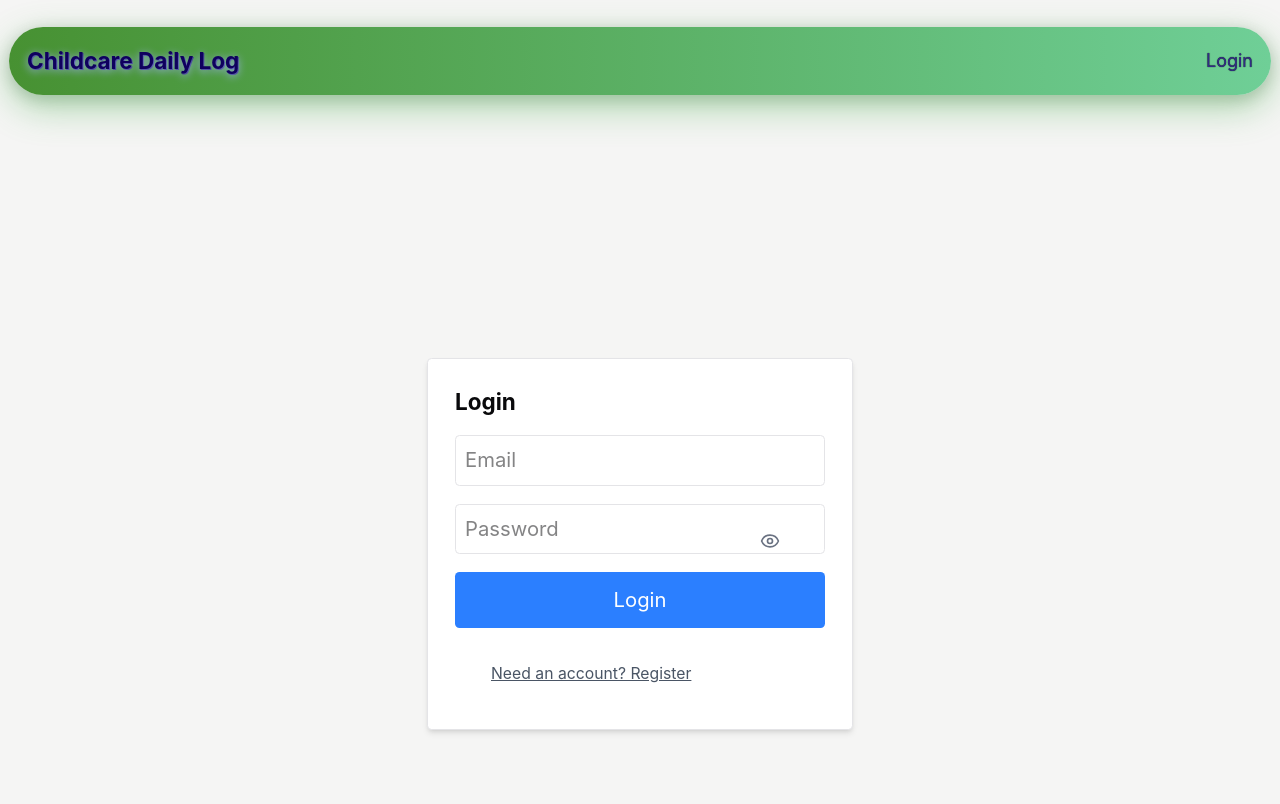
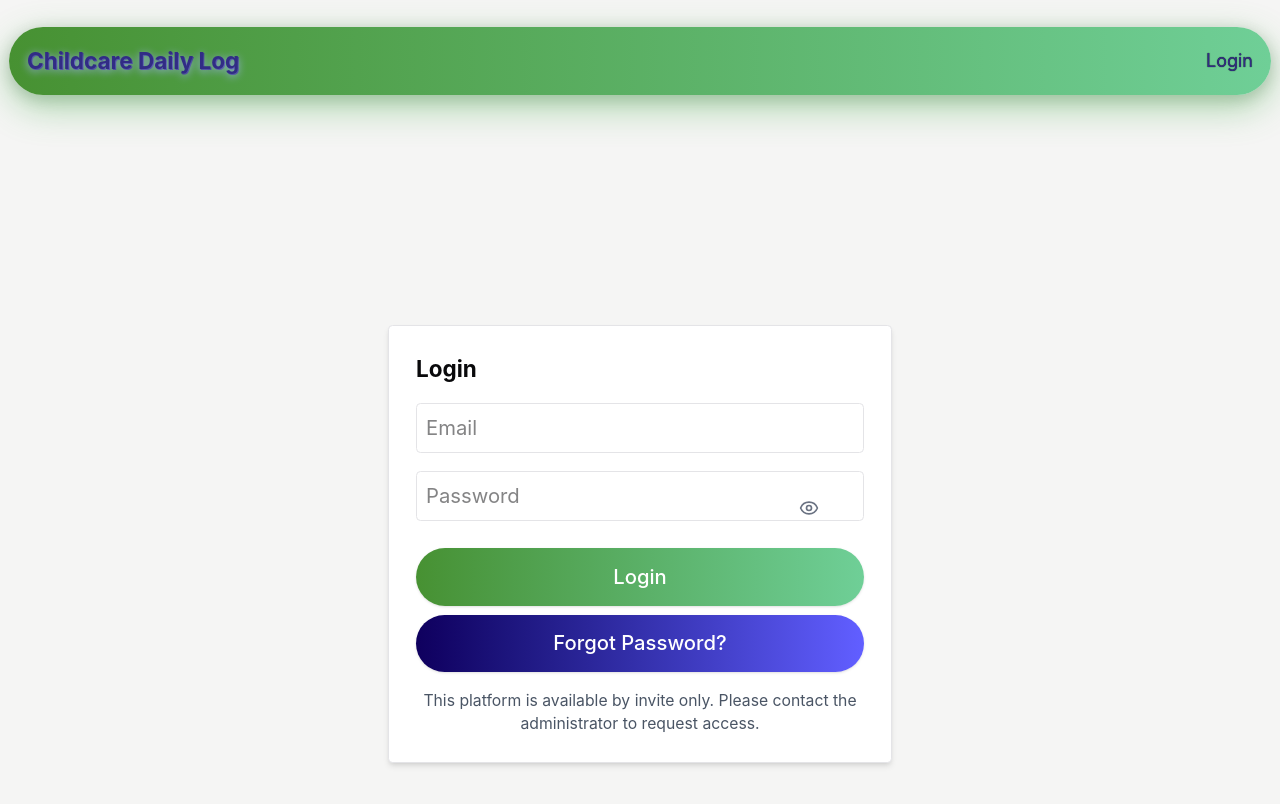
Before and after one commit to DevynJohnson/childcareDailyLog, a Next.js app in the folder childcare_daily_log/: page /auth in a window 1280 px wide. Shown: the top 804 px of the page. Built offline with nearby package versions, Linux system fonts and the light colour scheme; no server answers.

Commit message:
Updating style on manage child page. Will attempt to combine design of caregiver page with styling from child page for a consistent look.

```diff
--- a/childcare_daily_log/src/app/admin/caregivers/page.tsx
+++ b/childcare_daily_log/src/app/admin/caregivers/page.tsx
@@ -159,8 +159,8 @@ export default function CaregiverManagementPage() {
 
   return (
     <div className="p-6 space-y-6">
+        <h1 className="text-2xl font-bold text-center text-indigo-900 drop-shadow-lg" style={{ textShadow: '0 2px 8px #a5b4fc, 0 1px 0 #312e81' }}>Manage Caregivers</h1>
       <div className="flex justify-between items-center">
-        <h1 className="text-2xl font-bold">Manage Caregivers</h1>
         <Button onClick={handleCreate} className="flex items-center gap-2">
           <Plus className="w-4 h-4" />
           Add Caregiver
--- a/childcare_daily_log/src/app/admin/users/page.tsx
+++ b/childcare_daily_log/src/app/admin/users/page.tsx
@@ -9,7 +9,6 @@ import { showSuccess, showError } from "@/lib/toastUtils";
 type User = {
   email: string;
   role: string;
-  isSuperuser: boolean;
 };
 
 type ParentInfo = {
@@ -85,7 +84,6 @@ const handleSendInvite = async (email: string) => {
           {users.map(user => (
             <li key={user.email} className="text-sm">
               <span className="font-medium">{user.email}</span> — {user.role}
-              {user.isSuperuser && <span className="ml-2 text-yellow-600">(Superuser)</span>}
             </li>
           ))}
         </ul>
--- a/childcare_daily_log/src/app/globals.css
+++ b/childcare_daily_log/src/app/globals.css
@@ -1,3 +1,69 @@
+/* Responsive adjustments for mobile, tablet, and desktop */
+@media (max-width: 900px) {
+  .container, .main-content {
+    max-width: 100%;
+    padding: 1.5rem 0.5rem;
+  }
+  .card, .card-gradient {
+    max-width: 100%;
+    padding: 1.25rem;
+  }
+  .spacer {
+    height: 1rem;
+  }
+  nav, .navbar, .nav-header {
+    max-width: 100vw;
+    width: 100vw;
+    margin: 0;
+    border-radius: 0;
+  }
+  table {
+    font-size: 0.95rem;
+    max-width: 100vw;
+    overflow-x: auto;
+  }
+  th, td {
+    padding: 0.5rem 0.25rem;
+    font-size: 0.95rem;
+  }
+  button, [role="button"], input[type="button"], input[type="submit"] {
+    min-width: 44px;
+    min-height: 44px;
+    font-size: 1rem;
+    padding: 0.5rem 1rem;
+    max-width: 100%;
+    word-break: break-word;
+  }
+}
+
+@media (max-width: 600px) {
+  .container, .main-content {
+    padding: 1rem 0.25rem;
+  }
+  .card, .card-gradient {
+    padding: 0.75rem;
+  }
+  nav, .navbar, .nav-header {
+    padding: 0.5rem;
+    font-size: 1rem;
+  }
+  h1, h2, h3 {
+    font-size: 1.25rem;
+  }
+  table {
+    font-size: 0.9rem;
+  }
+  th, td {
+    padding: 0.35rem 0.15rem;
+    font-size: 0.9rem;
+  }
+  button, [role="button"], input[type="button"], input[type="submit"] {
+    font-size: 0.95rem;
+    padding: 0.4rem 0.75rem;
+    min-width: 40px;
+    min-height: 40px;
+  }
+}
 @import "tailwindcss";
 @import "tw-animate-css";
 @tailwind base;
--- a/childcare_daily_log/src/components/AuthForm.tsx
+++ b/childcare_daily_log/src/components/AuthForm.tsx
@@ -7,7 +7,20 @@ import {
   createUserWithEmailAndPassword,
   signInWithEmailAndPassword,
   sendEmailVerification,
+  sendPasswordResetEmail,
 } from 'firebase/auth';
+  const handleForgotPassword = async () => {
+    if (!email) {
+      showError("Please enter your email address first.");
+      return;
+    }
+    try {
+      await sendPasswordResetEmail(auth, email);
+      showSuccess("Password reset email sent! Check your inbox.");
+    } catch (err) {
+      showError("Failed to send password reset email. Please check the email address.");
+    }
+  };
 import { db } from '@/lib/firebase';
 import {
   setDoc,
@@ -44,6 +57,7 @@ async function registerUser(email: string, password: string) {
 
   return user;
 }
+
 
 export default function AuthForm() {
   const [isLogin, setIsLogin] = useState(true);
@@ -130,6 +144,19 @@ export default function AuthForm() {
     }
   };
 
+  const handleForgotPassword = async () => {
+    if (!email) {
+      showError("Please enter your email address first.");
+      return;
+    }
+    try {
+      await sendPasswordResetEmail(auth, email);
+      showSuccess("Password reset email sent! Check your inbox.");
+    } catch {
+      showError("Failed to send password reset email. Please check the email address.");
+    }
+  };
+
   if (loading) {
     return (
       <div className="flex items-center justify-center h-screen">
@@ -197,16 +224,23 @@ export default function AuthForm() {
           </div>
         )}
 
-        <button type="submit" className="bg-blue-500 text-white py-2 rounded hover:bg-blue-600 transition">
+        <button
+          type="submit"
+          className="rounded-full px-6 py-3 font-medium transition-colors text-white text-center bg-gradient-to-r from-[#479132] to-[#6fcf97] hover:from-green-700 hover:to-green-500 focus:outline-none focus:ring-2 focus:ring-green-400 focus:ring-offset-2 shadow mt-2 w-full"
+        >
           {isLogin ? 'Login' : 'Register'}
         </button>
       </form>
       <button
-        onClick={() => setIsLogin(!isLogin)}
-        className="mt-4 text-sm text-gray-600 underline"
+        type="button"
+        onClick={handleForgotPassword}
+        className="rounded-full px-6 py-3 font-medium transition-colors text-white text-center bg-gradient-to-r from-[var(--dark-indigo)] to-indigo-500 hover:from-indigo-600 hover:to-indigo-700 focus:outline-none focus:ring-2 focus:ring-indigo-400 focus:ring-offset-2 shadow mt-2 w-full"
       >
-        {isLogin ? 'Need an account? Register' : 'Already have an account? Login'}
+        Forgot Password?
       </button>
+      <div className="mt-4 text-sm text-gray-600 text-center">
+        This platform is available by invite only. Please contact the administrator to request access.
+      </div>
     </div>
   );
 }
--- a/childcare_daily_log/src/components/NavBar.tsx
+++ b/childcare_daily_log/src/components/NavBar.tsx
@@ -12,19 +12,14 @@ import "../app/globals.css";
 
 
 export default function NavBar() {
-  const { user, role, loading, isSuperuser, setRoleOverride } = useAuth();
+  const { user, role, loading } = useAuth();
   const router = useRouter();
 
-  // Debug: log role and user info
-  if (typeof window !== 'undefined') {
-    console.log('[NavBar] user:', user?.email, 'role:', role, 'isSuperuser:', isSuperuser);
-  }
+
 
   if (loading) return null;
 
-  const handleRoleChange = (e: React.ChangeEvent<HTMLSelectElement>) => {
-    setRoleOverride(e.target.value as "admin" | "caregiver" | "parent");
-  };
+
 
   return (
     <nav
@@ -39,7 +34,7 @@ export default function NavBar() {
         maxWidth: '1500px',
       }}
     >
-      <div className="flex items-center gap-8" style={{ color: 'var(--dark-indigo)' }}>
+      <div className="text-indigo-900 flex items-center gap-8" style={{ textShadow: '0 2px 8px #a5b4fc, 0 1px 0 #312e81' }}>
         <Link href="/" className="nav-header text-xl font-bold">
           Childcare Daily Log
         </Link>
@@ -67,19 +62,7 @@ export default function NavBar() {
         )}
       </div>
 
-      <div className="flex items-center space-x-4 text-indigo-900" style={{ textShadow: '0 0 1px #000' }}>
-        {isSuperuser && (
-          <select
-            onChange={handleRoleChange}
-            value={role ?? ""}
-            className="border rounded px-2 py-1 bg-white text-indigo-900 shadow"
-          >
-            <option value="admin">View as Admin</option>
-            <option value="caregiver">View as Caregiver</option>
-            <option value="parent">View as Parent/Guardian</option>
-          </select>
-        )}
-      </div>
+      {/* Removed superuser role override select */}
 
       <div className="flex flex-col items-end text-right text-indigo-900" style={{ textShadow: '0 0 1px #000' }}>
         {user ? (
```
Also changed, not shown: childcare_daily_log/src/app/admin/children/page.tsx (+105 -46 lines).
